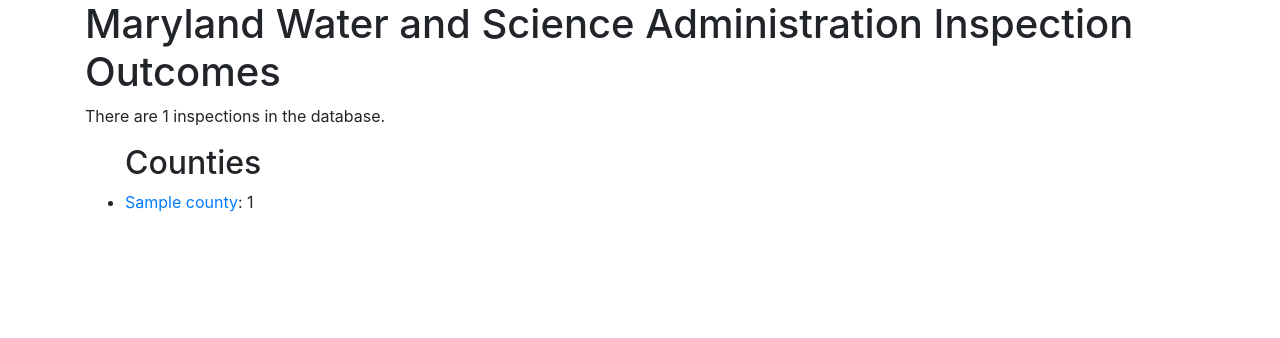
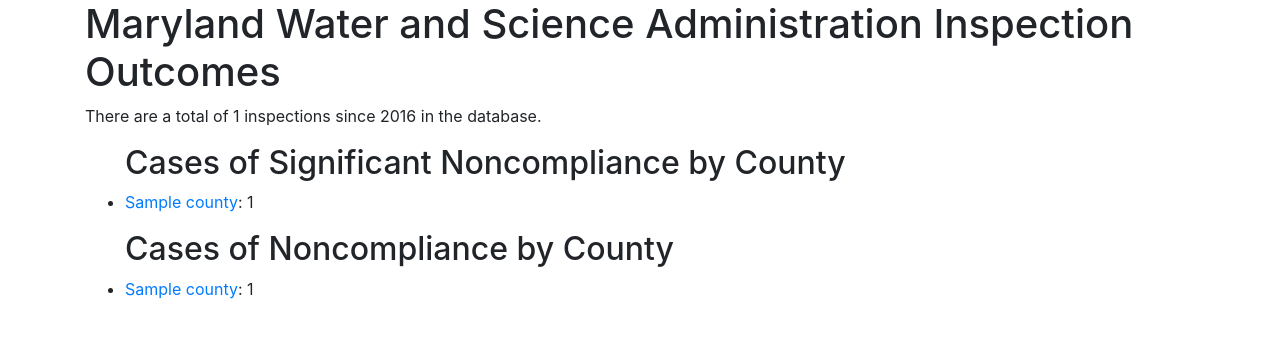
Before and after one commit to stephquinn/final-project-stephquinn, a Flask app: template templates/index.html in a window 1280 px wide. Shown: the top 338 px of the page. Run offline with Flask 3, Linux system fonts and the light colour scheme; the template is opened without the code that fills it: most values are stand-ins (such as "Sample title", 1, 10 or a date in 2020); some libraries are stand-ins or nearby versions.

Commit message:
significant noncompliance separately on index

```diff
--- a/app.py
+++ b/app.py
@@ -57,14 +57,24 @@ class Action(Model):
 @app.route('/', methods=['GET', 'POST'])
 def index():
     inspection_count = Inspection.select().count()
-    most_violations = (Inspection
+    significant_noncompliance = (Inspection
+         .select(Inspection.county, fn.COUNT(Inspection.site_status).alias('count'))
+         .where(Inspection.site_status == 'Significant Noncompliance')
+         .group_by(Inspection.county)
+         .order_by(fn.COUNT(Inspection.site_status).desc()))
+    noncompliance = (Inspection
          .select(Inspection.county, fn.COUNT(Inspection.site_status).alias('count'))
          .where(Inspection.site_status == 'Noncompliance')
          .group_by(Inspection.county)
          .order_by(fn.COUNT(Inspection.site_status).desc()))
+    #total_county_inspections = (Inspection
+         #.select(Inspection.county, fn.COUNT(Inspection.site_status).alias('count'))
+         #.where(Inspection.site_status == 'Significant Noncompliance')
+         #.group_by(Inspection.county)
+         #.order_by(fn.COUNT(Inspection.site_status).desc()))
     all_counties = (Inspection.select(Inspection.county).distinct())
     template = "index.html"
-    return render_template(template, inspection_count=inspection_count, most_violations=most_violations, all_counties=all_counties)
+    return render_template(template, inspection_count=inspection_count, noncompliance=noncompliance, significant_noncompliance=significant_noncompliance, all_counties=all_counties)
 
 @app.route('/county/<slug>')
 def detail(slug):
--- a/templates/detail.html
+++ b/templates/detail.html
@@ -9,7 +9,7 @@
 
 <body>
     <nav class="navbar navbar-expand-lg navbar-dark bg-dark">
-        <a class="navbar-brand" href="/">Counties</a>
+        <a class="navbar-brand" href="/">WSA Inspection Outcomes</a>
     </nav>
     <div class="jumbotron">
         <div class="container">
--- a/templates/index.html
+++ b/templates/index.html
@@ -9,11 +9,17 @@
 <body>
     <div class="container">
         <h1>Maryland Water and Science Administration Inspection Outcomes</h1>
-        <p>There are {{ inspection_count }} inspections in the database.</p>
+        <p>There are a total of {{ inspection_count }} inspections since 2016 in the database.</p>
 
         <ul>
-            <h2>Counties  </h2>
-            {% for each in most_violations %}
+            <h2>Cases of Significant Noncompliance by County</h2>
+            {% for each in significant_noncompliance %}
+            <li><a href="/county/{{ each.county }}">{{ each.county }}</a>: {{ each.count }}</li>
+            {% endfor %}
+        </ul>
+        <ul>
+            <h2>Cases of Noncompliance by County</h2>
+            {% for each in noncompliance %}
             <li><a href="/county/{{ each.county }}">{{ each.county }}</a>: {{ each.count }}</li>
             {% endfor %}
         </ul>
```
